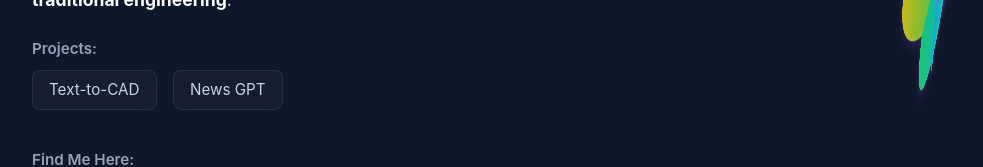
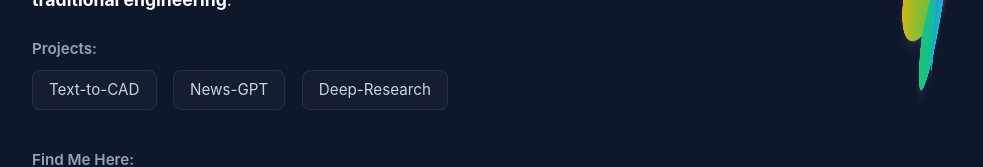
Before and after one commit to salonibalkondekar/saloni-balkondekar-website, a plain HTML site: page index.html in a window 1280 px wide. Shown: the part 331-498 px from the top of the page, without its empty margins (72-1055 px from the left). Drawn offline with Linux system fonts and the light colour scheme.

Commit message:
feat: added deepresearch

```diff
--- a/index.html
+++ b/index.html
@@ -24,7 +24,8 @@
             <div class="projects">
                 <h3>Projects:</h3>
                 <a href="https://salonibalkondekar.codes/text-to-cad/" target="_blank" class="project-link">Text-to-CAD</a>
-                <a href="https://salonibalkondekar.codes/news-gpt/" target="_blank" class="project-link">News GPT</a>
+                <a href="https://salonibalkondekar.codes/news-gpt/" target="_blank" class="project-link">News-GPT</a>
+                <a href="https://salonibalkondekar.codes/deepresearch/" target="_blank" class="project-link">Deep-Research</a>
             </div>
 
             <div class="social-links">
```
